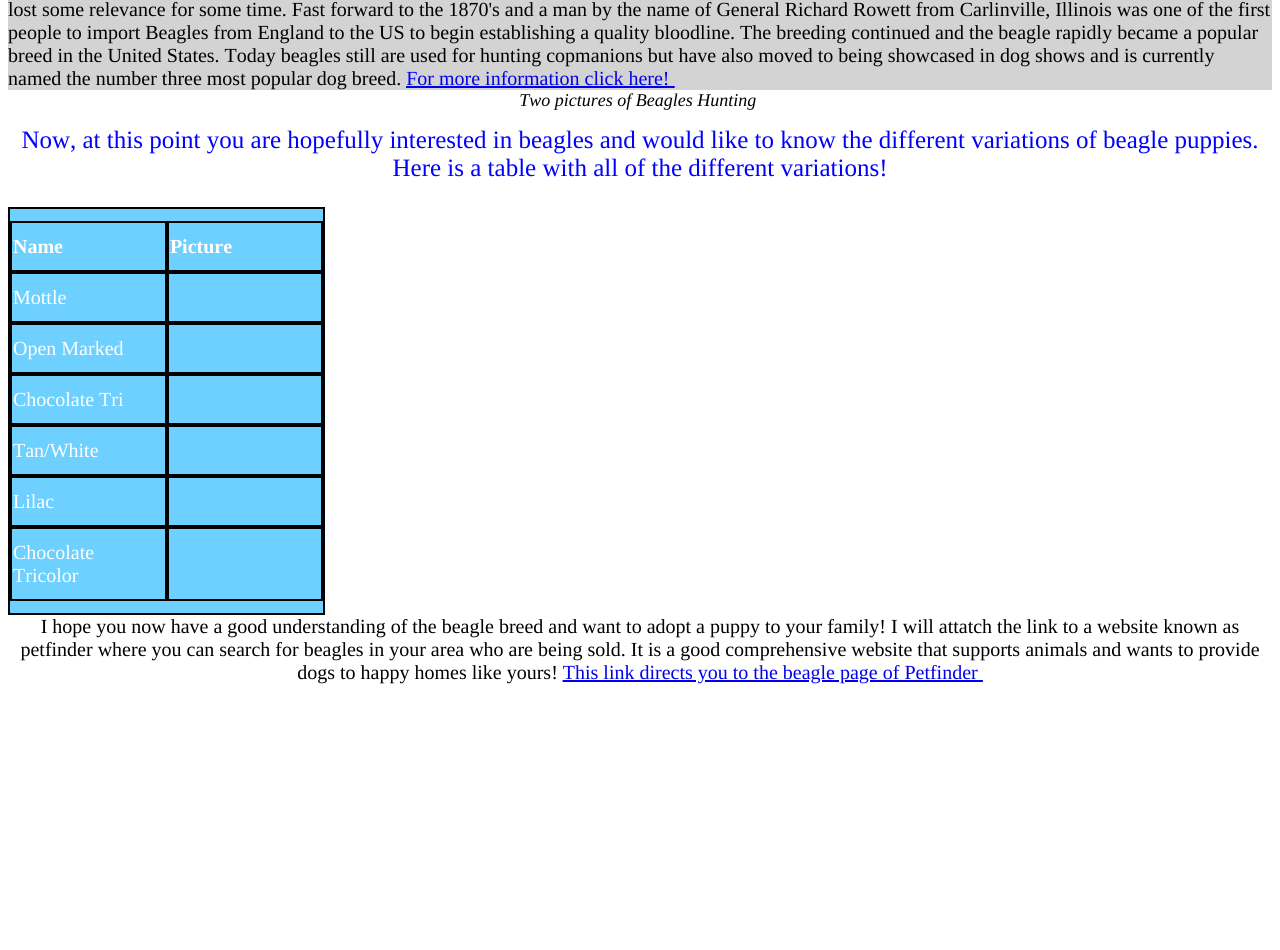
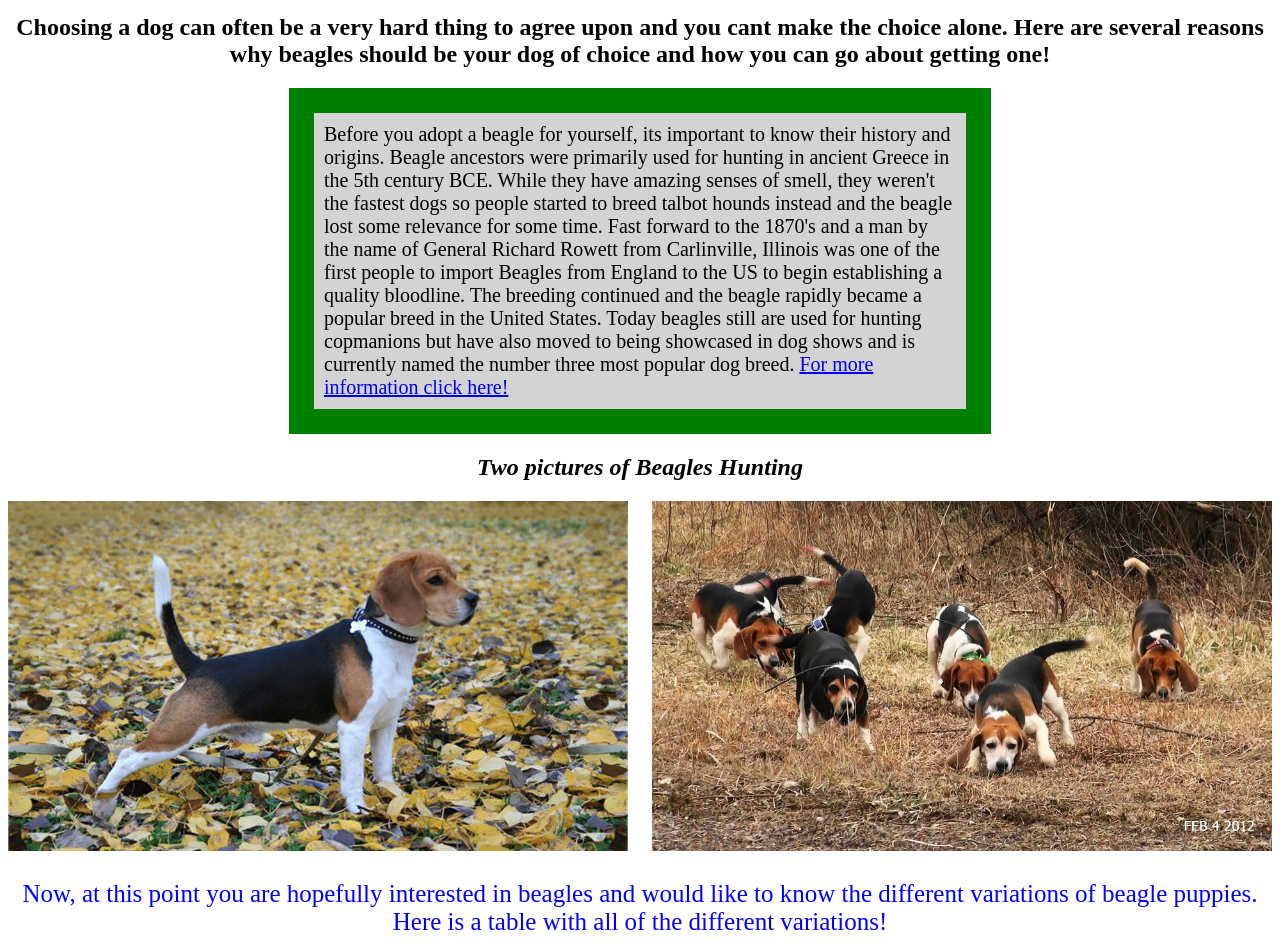
Before and after one commit to cay34510/cay34510.github.io, a plain HTML site: page index.html in a window 1280 px wide. Shown: the part 189-1139 px from the top of the page. Before the commit the page ends 920 px from the top, so only its background shows below. Drawn offline with Linux system fonts and the light colour scheme.

Commit message:
Update index.html

```diff
--- a/index.html
+++ b/index.html
@@ -1,100 +1,110 @@
-<!DOCTYPE html PUBLIC "-//W3C//DTD HTML 4.01//EN" "http://www.w3.org/TR/html4/strict.dtd">
+<!DOCTYPE HTML PUBLIC "-//W3C//DTD HTML 4.01//EN" "http://www.w3.org/TR/html4/strict.dtd">
 <html>
 <head>
+<style>
+header{background: linear-gradient(to top, blue, white)}
+img.picture {float:right;}
+h1 {text-align:center;
+color: white;
+font-family:georgia;}
+
+div {background-color: lightgrey;
+    width: 50%;
+    border: 25px solid green;
+    padding: 10px;
+    margin: auto;
+	font-size:20px;}
+h2.intro {
+text-align:center;
+}
+img.hunt2 {
+float:right;
+width: 620px;
+height: 350px;
+}
+p.dogs{
+font-size:25px;
+color: blue;
+text-align:center;
+
+}
+table, th, td {
+ padding-top: 12px;
+    padding-bottom: 12px;
+    text-align: left;
+    background-color: #6DD0FF;
+    color: white;
+	font-size:20px;
+	border: 2px solid black;
+
+}
+footer{background: linear-gradient(to bottom, red, yellow)}
+
+img.footer1{
+float:right;
+width:150px;
+height:120px;
+}
+img.footer2 {
+float:left;
+width:150px;
+height:120px;
+}
+p.end {
+font-size:20px;
+text-align: center;
+
+}
+</style>
 <meta http-equiv="Content-Type" content="text/html; charset=utf-8">
-  <meta http-equiv="Content-Style-Type" content="text/css">
-  <title>My Beagle</title>
-  <meta name="Generator" content="Cocoa HTML Writer">
-  <meta name="CocoaVersion" content="1561.2">
-  <style type="text/css">
-    p.p1 {margin: 0.0px 0.0px 0.0px 0.0px; line-height: 14.0px; font: 12.0px Times; color: #000000; -webkit-text-stroke: #000000}
-    p.p4 {margin: 0.0px 0.0px 12.0px 0.0px; line-height: 14.0px; font: 12.0px Times; color: #000000; -webkit-text-stroke: #000000; min-height: 14.0px}
-    p.p5 {margin: 0.0px 0.0px 0.0px 0.0px; line-height: 23.0px; font: 20.0px Times; color: #000000; -webkit-text-stroke: #000000; background-color: #d3d3d3}
-    p.p6 {margin: 0.0px 0.0px 12.0px 0.0px; line-height: 14.0px; font: 12.0px Times; color: #000000; -webkit-text-stroke: #000000}
-    p.p7 {margin: 0.0px 0.0px 25.0px 0.0px; text-align: center; line-height: 29.0px; font: 25.0px Times; color: #0000ff; -webkit-text-stroke: #0000ff}
-    p.p8 {margin: 0.0px 0.0px 0.0px 0.0px; line-height: 23.0px; font: 20.0px Times; color: #ffffff; -webkit-text-stroke: #ffffff}
-    p.p9 {margin: 0.0px 0.0px 20.0px 0.0px; text-align: center; line-height: 23.0px; font: 20.0px Times; color: #000000; -webkit-text-stroke: #000000}
-    span.s1 {font-kerning: none}
-    span.s2 {font: 20.0px Times; text-decoration: underline ; font-kerning: none; color: #0000ee; -webkit-text-stroke: 0px #0000ee}
-    table.t1 {background-color: #6dd0ff; border-style: solid; border-width: 2.0px 2.0px 2.0px 2.0px; border-color: #000000 #000000 #000000 #000000; padding: 12.0px 0.0px 12.0px 0.0px}
-    td.td1 {width: 150.9px; background-color: #6dd0ff; margin: 0.5px 0.5px 0.5px 0.5px; border-style: solid; border-width: 2.0px 2.0px 2.0px 2.0px; border-color: #000000 #000000 #000000 #000000; padding: 12.0px 1.0px 12.0px 1.0px}
-    td.td2 {width: 150.0px; background-color: #6dd0ff; margin: 0.5px 0.5px 0.5px 0.5px; border-style: solid; border-width: 2.0px 2.0px 2.0px 2.0px; border-color: #000000 #000000 #000000 #000000; padding: 12.0px 1.0px 12.0px 1.0px}
-  </style>
+<title> My Beagle </title>
 </head>
+<header>
+<img class=picture src=Beagle-on-white-08.jpg alt=Beagle Style=margin-top:-15px width=150 height=120 >
+<img class=picture2 src="Beagle-on-white-08.jpg" alt="Beagle" Style="margin-top:-15px" width="150" height="120" >
+<h1> Why you should own a beagle </h1>
+</header>
 <body>
-<p class="p1"><span class="s1"></span></p>
-<p class="p1"><span class="s1"></span></p>
-<h1 style="margin: 0.0px 0.0px 16.1px 0.0px; text-align: center; line-height: 27.0px; font: 24.0px Georgia; color: #ffffff; -webkit-text-stroke: #ffffff"><span class="s1"><b>Why you should own a beagle<span class="Apple-converted-space"> </span></b></span></h1>
-<h2 style="margin: 0.0px 0.0px 14.9px 0.0px; text-align: center; line-height: 22.0px; font: 18.0px Times; color: #000000; -webkit-text-stroke: #000000"><span class="s1"><b>Choosing a dog can often be a very hard thing to agree upon and you cant make the choice alone. Here are several reasons why beagles should be your dog of choice and how you can go about getting one!<span class="Apple-converted-space"> </span></b></span></h2>
-<p class="p4"><span class="s1"></span><br></p>
-<p class="p5"><span class="s1">Before you adopt a beagle for yourself, its important to know their history and origins. Beagle ancestors were primarily used for hunting in ancient Greece in the 5th century BCE. While they have amazing senses of smell, they weren't the fastest dogs so people started to breed talbot hounds instead and the beagle lost some relevance for some time. Fast forward to the 1870's and a man by the name of General Richard Rowett from Carlinville, Illinois was one of the first people to import Beagles from England to the US to begin establishing a quality bloodline. The breeding continued and the beagle rapidly became a popular breed in the United States. Today beagles still are used for hunting copmanions but have also moved to being showcased in dog shows and is currently named the number three most popular dog breed. <a href="https://www.cesarsway.com/about-dogs/breeds/the-history-of-beagles"><span class="s2">For more information click here!<span class="Apple-converted-space"> </span></span></a></span></p>
-<h2 style="margin: 0.0px 0.0px 14.9px 0.0px; text-align: center; line-height: 22.0px; font: 18.0px Times; color: #000000; -webkit-text-stroke: #000000"><span class="s1"><i>Two pictures of Beagles Hunting</i><b><span class="Apple-converted-space"> </span></b></span></h2>
-<p class="p6"><span class="s1"></span></p>
-<p class="p1"><span class="s1"></span></p>
-<p class="p7"><span class="s1">Now, at this point you are hopefully interested in beagles and would like to know the different variations of beagle puppies. Here is a table with all of the different variations!</span></p>
-<table cellspacing="0" cellpadding="0" class="t1">
-  <tbody>
+<h2 class=intro> Choosing a dog can often be a very hard thing to agree upon and you cant make the choice alone. Here are several reasons why beagles should be your dog of choice and how you can go about getting one! </h2>
+<p> <div> Before you adopt a beagle for yourself, its important to know their history and origins. Beagle ancestors were primarily used for hunting in ancient Greece in the 5th century BCE. While they have amazing senses of smell, they weren't the fastest dogs so people started to breed talbot hounds instead and the beagle lost some relevance for some time.
+ Fast forward to the 1870's and a man by the name of General Richard Rowett from Carlinville, Illinois was one of the first people to import Beagles from England to the US to begin establishing a quality bloodline. The breeding continued and the beagle rapidly became a popular breed in the United States.
+ Today beagles still are used for hunting copmanions but have also moved to being showcased in dog shows and is currently named the number three most popular dog breed. <a href="https://www.cesarsway.com/about-dogs/breeds/the-history-of-beagles"> For more information click here! </a> </div>
+  <h2 class=intro> <I>Two pictures of Beagles Hunting</I> </h2>
+ <p> <img class=hunt1 src=beagle-hunting-dog-620x350.jpg alt=Hunting>
+ <img class=hunt2 src=HuntingBeagles.jpg alt=Hunting2> </p>
+<p class=dogs>Now, at this point you are hopefully interested in beagles and would like to know the different variations of beagle puppies. Here is a table with all of the different variations!</p>
+
+<table>
 <tr>
-      <td valign="middle" class="td1">
-        <p class="p8"><span class="s1"><b>Name</b></span></p>
-      </td>
-      <td valign="middle" class="td2">
-        <p class="p8"><span class="s1"><b>Picture<span class="Apple-converted-space"> </span></b></span></p>
-      </td>
+<th> Name</th>
+<th> Picture </th>
 </tr>
 <tr>
-      <td valign="middle" class="td1">
-        <p class="p8"><span class="s1">Mottle<span class="Apple-converted-space"> </span></span></p>
-      </td>
-      <td valign="middle" class="td2">
-        <p class="p8"><span class="s1"><span class="Apple-converted-space"> </span></span></p>
-      </td>
-    </tr>
+<td> Mottle </td>
+<td> <img src=Mottle.jpg alt=Mottle> </td> </tr>
 <tr>
-      <td valign="middle" class="td1">
-        <p class="p8"><span class="s1">Open Marked<span class="Apple-converted-space"> </span></span></p>
-      </td>
-      <td valign="middle" class="td2">
-        <p class="p8"><span class="s1"><span class="Apple-converted-space"> </span></span></p>
-      </td>
-    </tr>
+<td> Open Marked </td>
+<td> <img src=OpenMarked.jpg alt=OpenMarked> </td> </tr>
 <tr>
-      <td valign="middle" class="td1">
-        <p class="p8"><span class="s1">Chocolate Tri<span class="Apple-converted-space"> </span></span></p>
-      </td>
-      <td valign="middle" class="td2">
-        <p class="p8"><span class="s1"><span class="Apple-converted-space"> </span></span></p>
-      </td>
-    </tr>
+<td> Chocolate Tri </td>
+<td> <img src=Chocolatetricolor.jpg alt=ChocolateTricolor> </td></tr>
 <tr>
-      <td valign="middle" class="td1">
-        <p class="p8"><span class="s1">Tan/White<span class="Apple-converted-space"> </span></span></p>
-      </td>
-      <td valign="middle" class="td2">
-        <p class="p8"><span class="s1"><span class="Apple-converted-space"> </span></span></p>
-      </td>
-    </tr>
+<td> Tan/White </td>
+<td> <img src=TanWhite.jpg alt=TanWhite> </td></tr>
 <tr>
-      <td valign="middle" class="td1">
-        <p class="p8"><span class="s1">Lilac<span class="Apple-converted-space"> </span></span></p>
-      </td>
-      <td valign="middle" class="td2">
-        <p class="p8"><span class="s1"><span class="Apple-converted-space"> </span></span></p>
-      </td>
-    </tr>
+<td> Lilac </td>
+<td> <img src=Lilac.jpg alt=Lilac> </td></tr>
 <tr>
-      <td valign="middle" class="td1">
-        <p class="p8"><span class="s1">Chocolate Tricolor<span class="Apple-converted-space"> </span></span></p>
-      </td>
-      <td valign="middle" class="td2">
-        <p class="p8"><span class="s1"><span class="Apple-converted-space"> </span></span></p>
-      </td>
-    </tr>
-  </tbody>
+<td> Chocolate Tricolor </td>
+<td> <img src=ChocolateTri.jpg alt=ChocolateTri> </td></tr>
 </table>
-<p class="p9"><span class="s1">I hope you now have a good understanding of the beagle breed and want to adopt a puppy to your family! I will attatch the link to a website known as petfinder where you can search for beagles in your area who are being sold. It is a good comprehensive website that supports animals and wants to provide dogs to happy homes like yours! <a href="https://www.petfinder.com/dog-breeds/beagle"><span class="s2">This link directs you to the beagle page of Petfinder<span class="Apple-converted-space"> </span></span></a></span></p>
-<p class="p1"><span class="s1"></span></p>
-<p class="p1"><span class="s1"></span></p>
-<p class="p4"><span class="s1"></span><br></p>
+<p class=end> I hope you now have a good understanding of the beagle breed and want to adopt a puppy to your family!
+I will attatch the link to a website known as petfinder where you can search for beagles in your area who are being sold.
+ It is a good comprehensive website that supports animals and wants to provide dogs to happy homes like yours! <a href="https://www.petfinder.com/dog-breeds/beagle"> This link directs you to the beagle page of Petfinder </a></p>
+<Footer>
+<img class=footer1 src=footerbeagle.jpg alt=Footer>
+<img class=footer2 src=footerbeagle.jpg alt=Footer>
+</footer>
+<p> </p>
 </body>
 </html>
```
Lines whose indentation alone changed are shown as unchanged.
